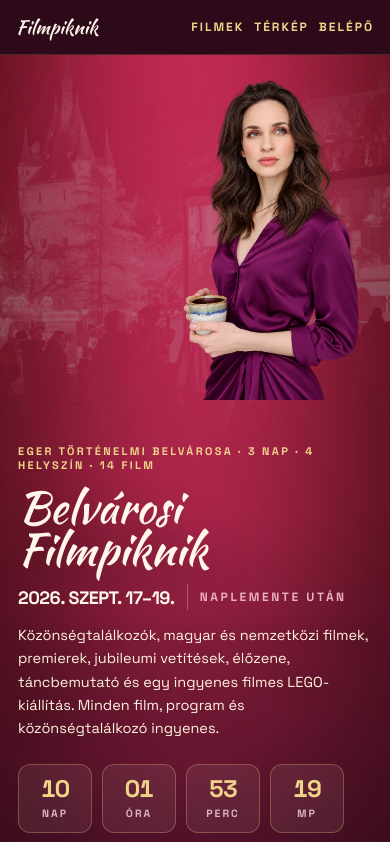
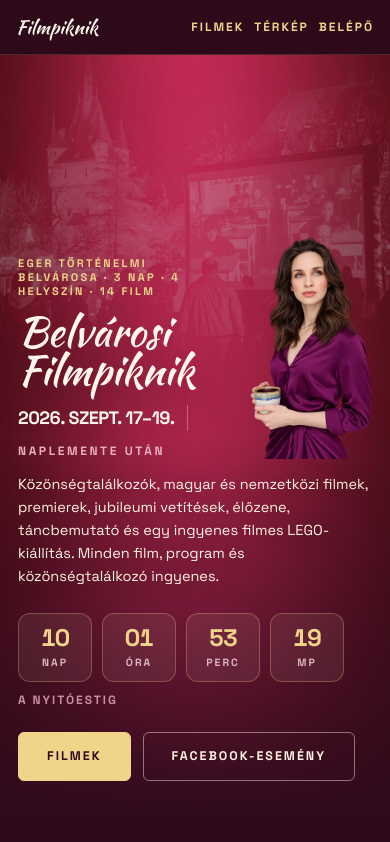
Before and after one commit to emp-eter/belvarosi_filmpiknik, a React (Vite) app: page / in a window 390 px wide. Shown: the top 842 px of the page. Built offline with nearby package versions, Linux system fonts and the light colour scheme.

Commit message:
Hero telefonon: portré a cím mellett, keskenyebb címoszlop

```diff
--- a/src/sections/Hero.module.css
+++ b/src/sections/Hero.module.css
@@ -6,7 +6,7 @@
   overflow: hidden;
 }
 
-/* Rétegek: éjszakai gradiens (tartalék, amíg a fotó tölt) → fotó → portré → fátyol. */
+/* Rétegek: éjszakai gradiens (tartalék, amíg a fotó tölt) → fotó → fátyol. */
 .night {
   position: absolute;
   inset: 0;
@@ -20,43 +20,6 @@
   background-position: center top;
   background-repeat: no-repeat;
 }
-
-/* A vendégportré eredeti színekben, a megrendelő kérésére mindenféle szűrő nélkül
-   (nincs duotón, opacity, mask), jobbra lent, a fátyol fölött. */
-.portrait {
-  position: absolute;
-  right: max(0px, calc((100% - var(--measure)) / 2 - 40px));
-  bottom: 0;
-  height: min(78%, 720px, 190vw);
-  width: auto;
-  max-width: 62vw;
-  object-fit: contain;
-  object-position: right bottom;
-  pointer-events: none;
-  user-select: none;
-}
-/* Az oldal egyetlen media query-je: telefonon a portré nem a szöveg mögé kerül,
-   hanem a folyamban a szövegblokk fölé, jobbra igazítva. Szűrő nincs rajta. */
-@media (max-width: 640px) {
-  .hero {
-    flex-direction: column;
-    justify-content: flex-end;
-    align-items: stretch;
-  }
-  .portrait {
-    position: relative;
-    right: auto;
-    bottom: auto;
-    align-self: flex-end;
-    height: min(38vh, 340px);
-    max-width: 78vw;
-    margin: clamp(24px, 6vw, 40px) var(--gutter-x) 0 0;
-  }
-  .content {
-    padding-top: 8px;
-  }
-}
-
 .veil {
   position: absolute;
   inset: 0;
@@ -69,6 +32,21 @@
   max-width: var(--measure);
   margin: 0 auto;
   padding: clamp(44px, 8vw, 96px) var(--gutter-x) clamp(34px, 6vw, 68px);
+}
+
+/* A vendégportré eredeti színekben, a megrendelő kérésére mindenféle szűrő nélkül.
+   Asztalon a tartalomblokkhoz képest jobbra lent, a fátyol fölött. */
+.portrait {
+  position: absolute;
+  right: -40px;
+  bottom: 0;
+  height: min(72vh, 720px);
+  width: auto;
+  max-width: 44vw;
+  object-fit: contain;
+  object-position: right bottom;
+  pointer-events: none;
+  user-select: none;
 }
 
 .eyebrow {
@@ -127,3 +105,27 @@
   flex-wrap: wrap;
   gap: 12px;
 }
+
+/* Az oldal egyetlen media query-je: telefonon a portré a cím mellett ül,
+   a cím keskenyebb oszlopban, a lead és a számláló alatta teljes szélességben. */
+@media (max-width: 640px) {
+  .top {
+    display: flex;
+    align-items: flex-end;
+    gap: 12px;
+  }
+  .titleBlock {
+    flex: 1 1 0;
+    min-width: 0;
+  }
+  .headline {
+    font-size: clamp(34px, 10.5vw, 44px);
+  }
+  .portrait {
+    position: static;
+    flex: 0 0 auto;
+    height: min(36vh, 320px);
+    max-width: 38vw;
+    margin-right: calc(var(--gutter-x) * -0.5);
+  }
+}
--- a/src/sections/Hero.tsx
+++ b/src/sections/Hero.tsx
@@ -6,23 +6,19 @@ import { Countdown } from "./Countdown";
 import styles from "./Hero.module.css";
 
 /* Rétegek: éjszakai gradiens (tartalék) → fesztiválfotó (karmazsin duotón) → fátyol a
-   borszínű alapba → vendégportré eredeti színekben, a fátyol fölött, szűrő nélkül → tartalom. */
+   borszínű alapba → tartalom, benne a vendégportré eredeti színekben, szűrő nélkül. */
 export function Hero() {
   return (
     <section id="top" className={styles.hero}>
       <div className={styles.night} aria-hidden="true" />
       <div className={styles.photo} aria-hidden="true" />
       <div className={styles.veil} aria-hidden="true" />
-      <img
-        className={styles.portrait}
-        src={asset("/assets/portraits/torocsik-color.webp")}
-        alt="Törőcsik Franciska, a péntek esti közönségtalálkozó vendége"
-        width={820}
-        height={1200}
-        fetchPriority="high"
-      />
 
       <div className={styles.content}>
+        {/* Cím-blokk: asztalon a portré abszolút, jobbra lent; telefonon a cím
+            mellett ül egy keskenyebb oszlop mellett. */}
+        <div className={styles.top}>
+          <div className={styles.titleBlock}>
             <p className={`reveal ${styles.eyebrow}`} style={reveal(0)}>
               Eger történelmi belvárosa · {days.length} nap · {venues.length} helyszín · {filmCount} film
             </p>
@@ -35,6 +31,16 @@ export function Hero() {
               <span className={styles.date}>{festival.dateRange}</span>
               <span className={styles.divider} aria-hidden="true" />
               <span className={styles.after}>Naplemente után</span>
+            </div>
+          </div>
+        <img
+          className={styles.portrait}
+          src={asset("/assets/portraits/torocsik-color.webp")}
+          alt="Törőcsik Franciska, a péntek esti közönségtalálkozó vendége"
+          width={820}
+          height={1200}
+          fetchPriority="high"
+        />
         </div>
         <p className={`reveal ${styles.lead}`} style={reveal(280)}>
           Közönségtalálkozók, magyar és nemzetközi filmek, premierek, jubileumi vetítések, élőzene, táncbemutató és
```
Lines whose indentation alone changed are shown as unchanged.
